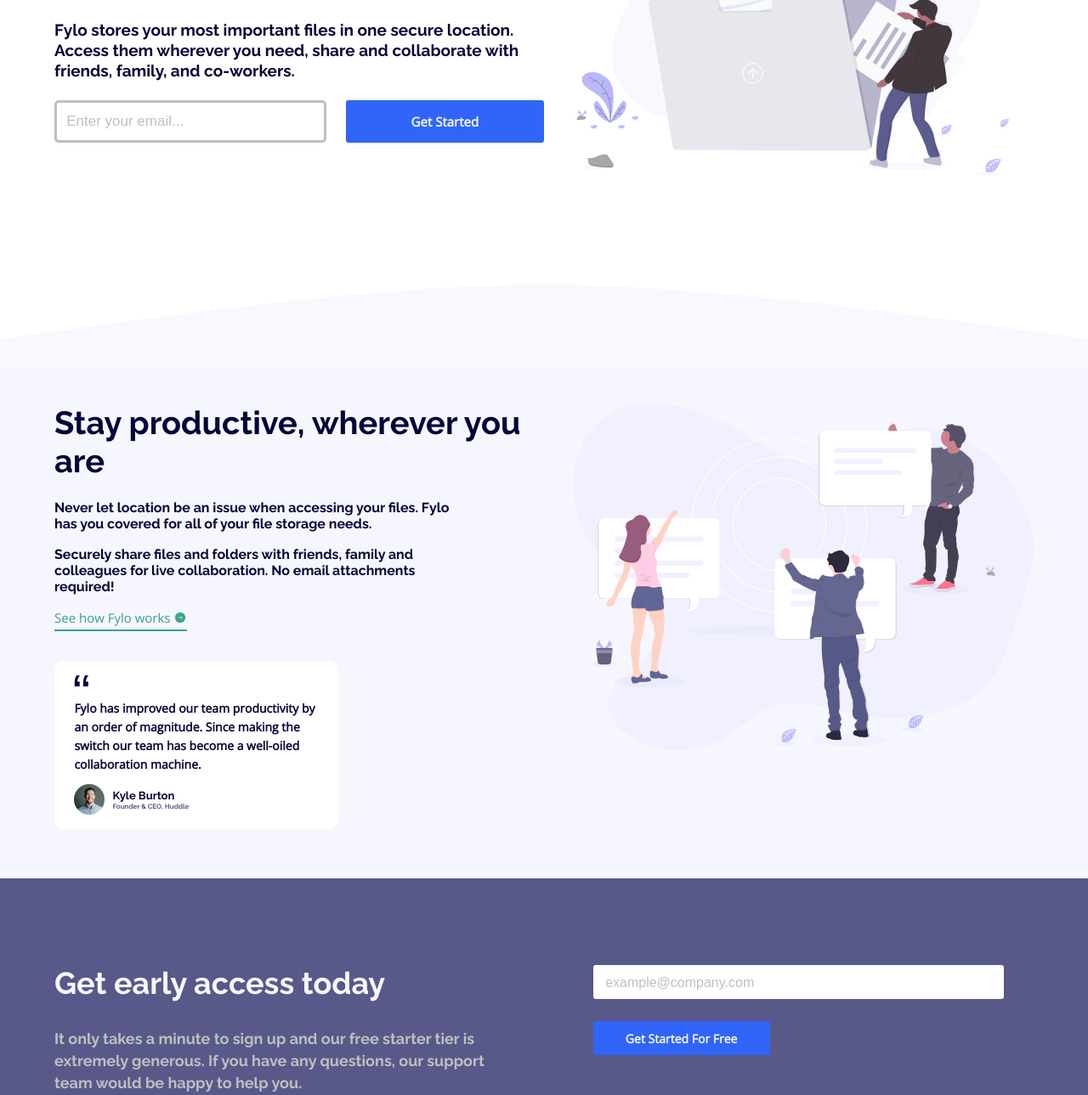
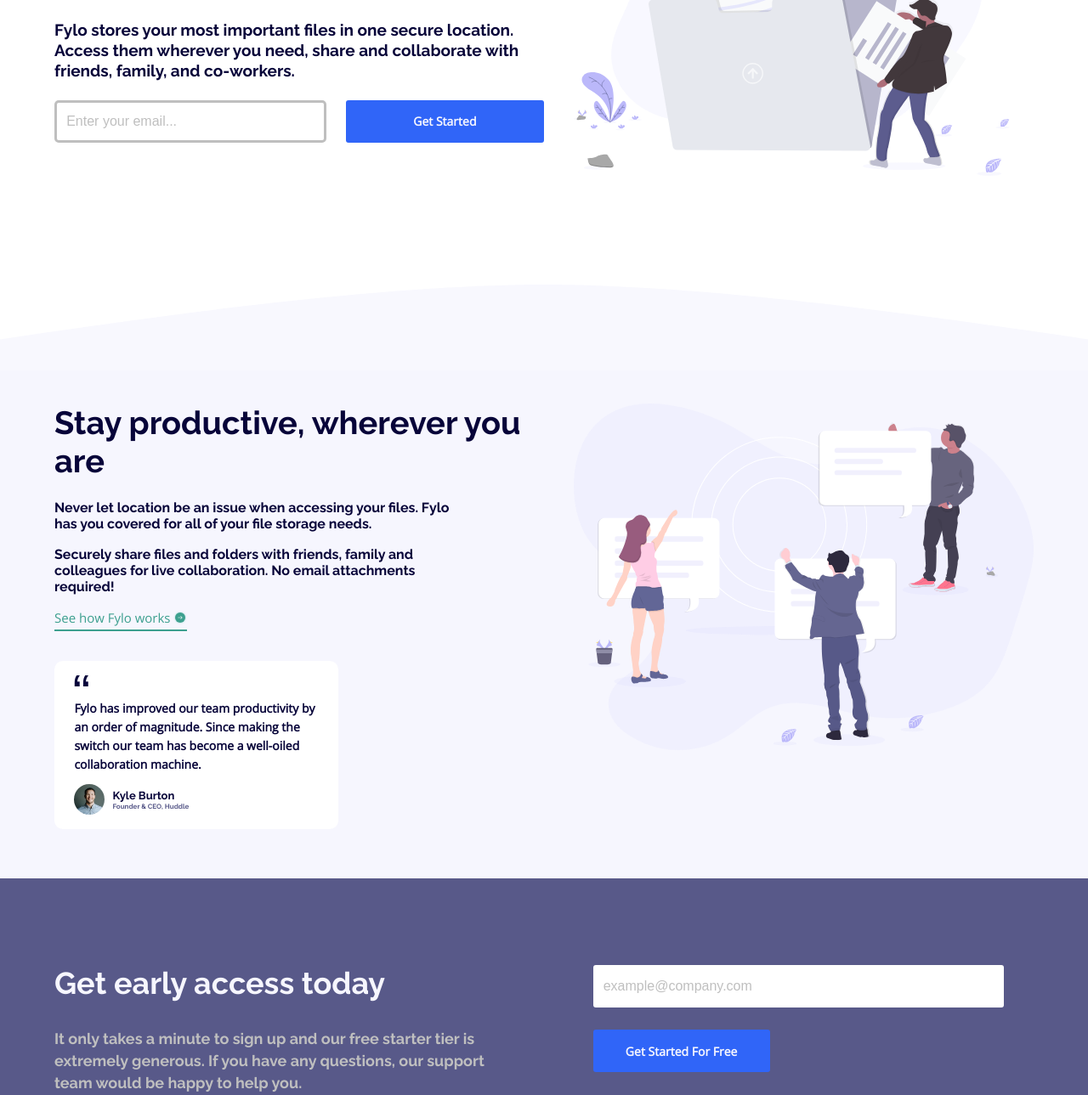
Before and after one commit to DaliborBn/fylo-landing-page-with-two-column, a plain HTML site: page index.html in a window 1280 px wide. Shown: the part 371-1660 px from the top of the page at 85% size. Drawn offline with nearby package versions, Linux system fonts and the light colour scheme.

Commit message:
Update style.css

```diff
--- a/style.css
+++ b/style.css
@@ -113,7 +113,7 @@
 .section1-box input {
   width: 100%;
   height: 4rem;
-  font-size: 1.6rem;
+  font-size: 1.3rem;
   text-align: left;
   padding: 3% 5% 3% 5%;
   border: 2px solid var(--light-gray);
@@ -121,6 +121,7 @@
   overflow: hidden;
 }
 .section1-box input::placeholder {
+  font-size: 1.3rem;
   color: var(--light-gray);
   opacity: 1;
 }
@@ -132,8 +133,8 @@
 .section1-box button {
   width: 100%;
   height: 100%;
-  padding: 3.6% 3%;
-  font-size: 1.4rem;
+  padding: 3% 5%;
+  font-size: 1.3rem;
   font-family: var(--opensans);
   font-weight: 700;
   color: var(--light-grayish-blue);
@@ -326,7 +327,7 @@
   font-size: 1.3rem;
 }
 .sign-up-input input {
-  font-size: 1.5rem;
+  font-size: 1.3rem;
   width: 100%;
   height: 4rem;
   text-align: left;
@@ -339,7 +340,7 @@
   outline: none;
 }
 .sign-up-input input::placeholder {
-  font-size: 1.2rem;
+  font-size: 1.3rem;
   color: var(--light-gray);
   opacity: 1;
 }
@@ -347,8 +348,8 @@
   width: 100%;
   height: 4rem;
   margin-top: 5%;
-  padding: 3.6% 3%;
-  font-size: 1.4rem;
+  padding: 3% 5%;
+  font-size: 1.3rem;
   border: none;
   font-family: var(--opensans);
   font-weight: 700;
@@ -490,6 +491,7 @@
 }
 .section1-box input {
   width: 100%;
+  font-size: 1.6rem;
   height: 5rem;
   text-align: left;
   padding: 3.5%;
@@ -498,13 +500,13 @@
   overflow: hidden;
 }
 .section1-box input::placeholder {
-  font-size: 1.7rem;
+  font-size: 1.6rem;
 }
 .section1-box button {
   width: 100%;
   margin-top: 0;
-  padding: 2.8% 2.6%;
-  font-size: 1.5rem;
+  padding: 3.5%;
+  font-size: 1.4rem;
   cursor: pointer;
 }
 .button {
@@ -639,16 +641,19 @@
 }
 .sign-up-input input {
   width: 100%;
+  height: 5rem;
   text-align: left;
-  padding: 2% 3% 2% 3%;
+  padding: 2.5%;
+  font-size: 1.6rem;
 }
 .sign-up-input input::placeholder {
   font-size: 1.6rem;
 }
 .sign-up-input button {
   width: 43%;
+  height: 5rem;
   font-size: 1.4rem;
-  padding: 0 2%;
+  padding: 0 2.5%;
   cursor: pointer;
 }
 .sign-up-input button:hover {
@@ -712,16 +717,11 @@
   font-size: 1.5rem;
 }
 }
-@media (min-width: 769px) and (max-width: 1030px) {
-  .sign-up-input button {
-    font-size: 1.2rem;
-  }
+@media (min-width: 769px) and (max-width: 1100px) {
   .section1-box input {
     min-width: 60%;
   }
-}
-@media (min-width: 769px) and (max-width: 830px) {
   .sign-up-input button {
-    font-size: 1.1rem;
+    min-width: 45%;
   }
 }
```
